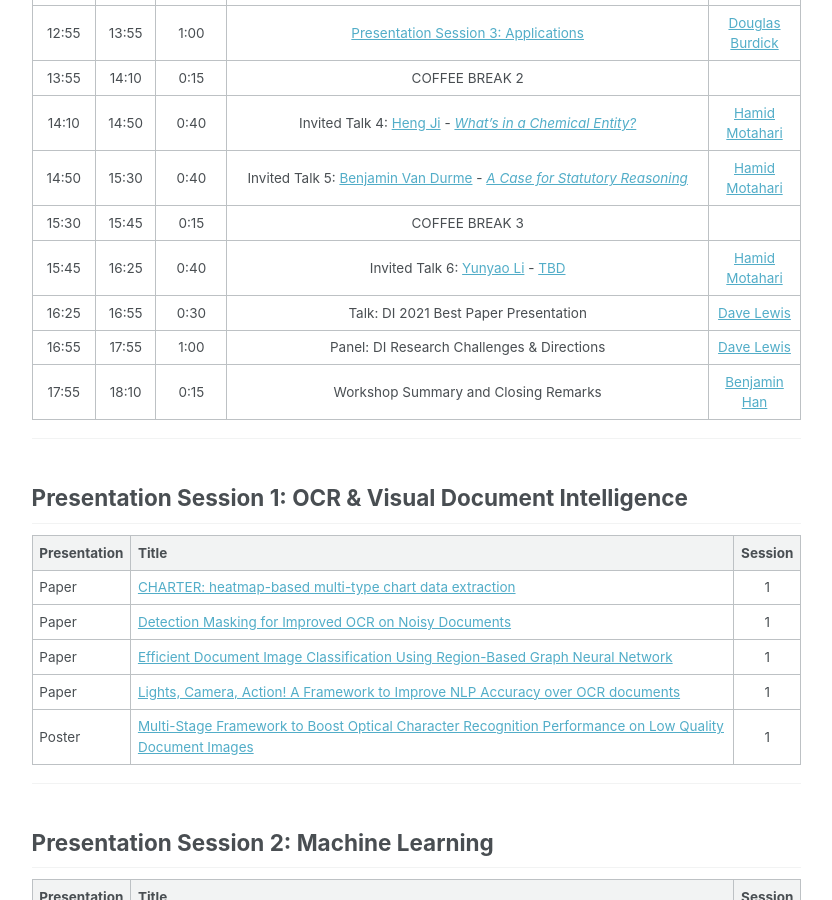
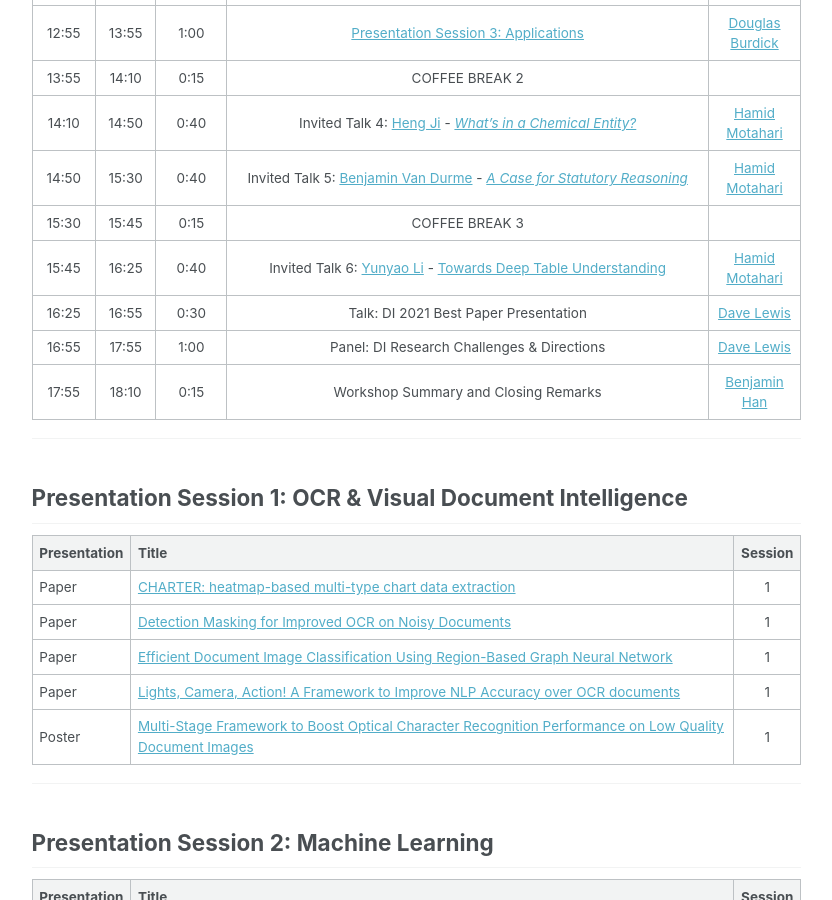
Before and after one commit to document-intelligence/DI-2022, a Jekyll site: the page built from _pages/program.md, in a window 1280 px wide and 900 px high, scrolled down 744 px. Shown: the whole window, without its empty margins (250-1082 px from the left). Built offline with Jekyll 4.4.1, drawn with Linux system fonts in a browser that asks for light colours.

Commit message:
Update program.md

```diff
--- a/_pages/program.md
+++ b/_pages/program.md
@@ -24,7 +24,7 @@ permalink: /program/
 | 14:10  	| 14:50 	| 0:40 	| Invited Talk 4: [Heng Ji](https://cs.illinois.edu/about/people/faculty/hengji) - [_What’s in a Chemical Entity?_](https://document-intelligence.github.io/DI-2021/talks/#talk_heng)	| [Hamid Motahari](https://www.linkedin.com/in/hamidmotahari/) |
 | 14:50 	| 15:30 	| 0:40 	| Invited Talk 5: [Benjamin Van Durme](https://www.cs.jhu.edu/~vandurme/) - [_A Case for Statutory Reasoning_](https://document-intelligence.github.io/DI-2021/talks/#talk_benjamin)	| [Hamid Motahari](https://www.linkedin.com/in/hamidmotahari/) |
 | 15:30 	| 15:45  	| 0:15 	| COFFEE BREAK 3 	|  	|
-| 15:45 	| 16:25  	| 0:40 	| Invited Talk 6: [Yunyao Li](https://researcher.watson.ibm.com/researcher/view.php?person=us-yunyaoli) - [TBD](https://document-intelligence.github.io/DI-2021/talks/#talk_yunyao)	| [Hamid Motahari](https://www.linkedin.com/in/hamidmotahari/)	|
+| 15:45 	| 16:25  	| 0:40 	| Invited Talk 6: [Yunyao Li](https://researcher.watson.ibm.com/researcher/view.php?person=us-yunyaoli) - [Towards Deep Table Understanding](https://document-intelligence.github.io/DI-2021/talks/#talk_yunyao)	| [Hamid Motahari](https://www.linkedin.com/in/hamidmotahari/)	|
 | 16:25  	| 16:55  	| 0:30 	| Talk: DI 2021 Best Paper Presentation 	| [Dave Lewis](https://www.linkedin.com/in/daviddlewis/) |
 | 16:55  	| 17:55  	| 1:00 	| Panel: DI Research Challenges & Directions 	| [Dave Lewis](https://www.linkedin.com/in/daviddlewis/) |
 | 17:55 	| 18:10 	| 0:15 	| Workshop Summary and Closing Remarks 	| [Benjamin Han](https://www.linkedin.com/in/benjaminhan/)	|
```
